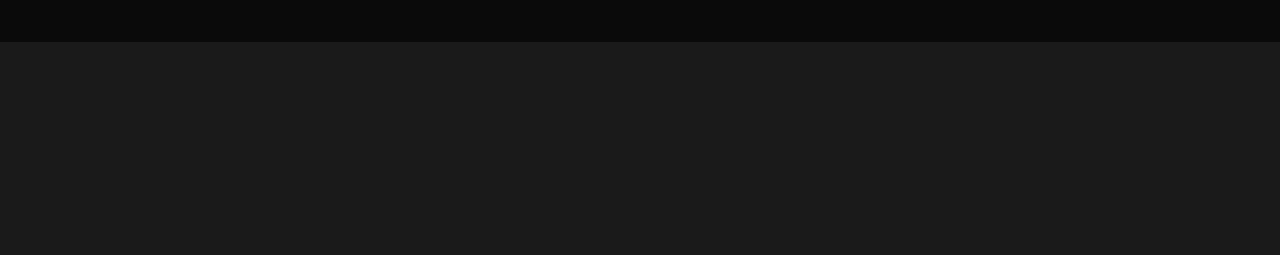
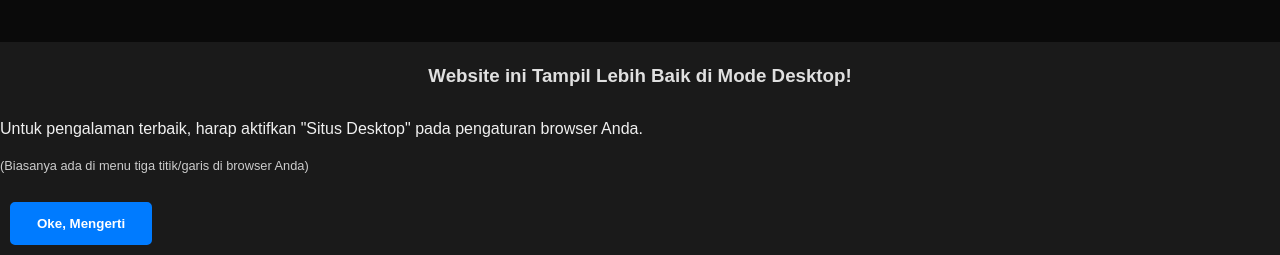
Before and after one commit to Zeto24/rccom, a plain HTML site: page index.html in a window 1280 px wide. Shown: the part 3817-4072 px from the top of the page. Before the commit the page ends 3859 px from the top, so only its background shows below. Drawn offline with Linux system fonts and the light colour scheme.

Commit message:
Update index.html
Signed-off-by: Zeto <109522475+Zeto24@users.noreply.github.com>

```diff
--- a/index.html
+++ b/index.html
@@ -193,7 +193,14 @@
         </div>
       </div>
     </footer>
-
+    <div id="desktopModeWarning" class="warning-overlay">
+      <div class="warning-content">
+          <h3>Website ini Tampil Lebih Baik di Mode Desktop!</h3>
+          <p>Untuk pengalaman terbaik, harap aktifkan "Situs Desktop" pada pengaturan browser Anda.</p>
+          <p style="font-size: 0.8em; color: #ccc;">(Biasanya ada di menu tiga titik/garis di browser Anda)</p>
+          <button id="closeWarningBtn" class="btn primary">Oke, Mengerti</button>
+      </div>
+  </div>
     <script src="script-animation.js"></script>
   </body>
 </html>
```
